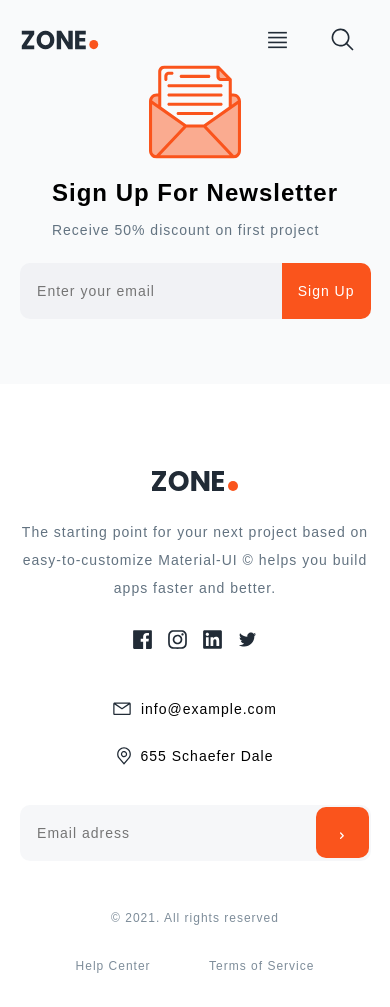
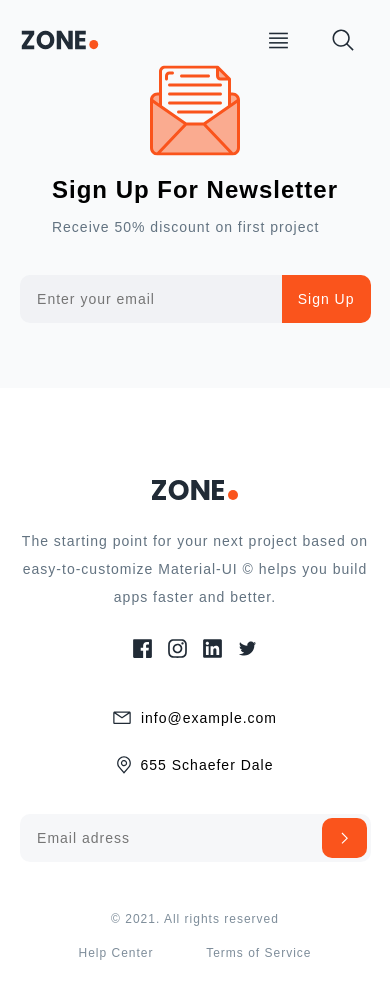
Before and after one commit to Aalmazbek/Marketing, a React (Create React App) app: page / in a window 390 px wide. Built offline with nearby package versions, Linux system fonts and the light colour scheme.

Commit message:
feat: Button mobile version, Footer paddings changed to flat value, Header buttons img width value changed to flat

```diff
--- a/src/components/Button/Button.module.css
+++ b/src/components/Button/Button.module.css
@@ -57,3 +57,43 @@
   background: rgba(145, 158, 171, 0.24);
   color: rgba(145, 158, 171, 0.5);
 }
+
+
+
+
+
+
+
+
+
+
+@media screen and (max-width: 1024px) {
+  .button:hover{
+    background: none;
+  }
+
+  .button:active{
+    transition: 0s;
+    background: rgba(0, 0, 0, 0.1);
+  }
+
+
+
+  .black:hover{
+    background: black;
+  }
+
+  .black:active{
+    background: rgba(69, 79, 91, 1);
+  }
+
+
+
+  .orange:hover{
+    background: rgba(250, 84, 28, 1);
+  }
+
+  .orange:active{
+    background: rgba(179, 32, 14, 1);
+  }
+}
--- a/src/components/Footer/Footer.css
+++ b/src/components/Footer/Footer.css
@@ -16,12 +16,12 @@ footer{
 .footer__newsletter-title{
   display: flex;
   align-items: center;
-  gap: 1.5vw;
+  gap: 20px;
 }
 
 
 .footer__newsletter-title > img{
-  width: 11vh;
+  width: 90px;
 }
 
 
@@ -29,7 +29,7 @@ footer{
 .footer__newsletter-title > div{
   display: flex;
   flex-direction: column;
-  gap: 0.5vw;
+  gap: 10px;
 }
 
 
@@ -47,16 +47,21 @@ footer{
 
 
 
+.footer__newsletter-form-section{
+  width: 45%;
+}
+
+
 .footer__newsletter-form-section form{
-  height: 8vh;
-  max-height: 56px;
+  width: 100%;
+  height: 55px;
 
   display: flex;
 }
 
 
 .footer__newsletter-form-section input{
-  width: 25vw;
+  width: 100%;
 
   padding: 0 5%;
 
@@ -79,14 +84,14 @@ footer{
 
 
 .footer__main{
-  padding: 10vh 0 4vh 0;
+  padding: 90px 0 40px 0;
 }
 
 
 .footer__main-container{
   display: flex;
   flex-direction: column;
-  gap: 12vh;
+  gap: 90px;
 }
 
 
@@ -172,8 +177,7 @@ footer{
 
 
 .footer__form-section form{
-  height: 8vh;
-  max-height: 56px;
+  height: 55px;
 
   margin: 0 auto;
   display: flex;
@@ -197,12 +201,15 @@ footer{
 
 .footer__form-section button{
   min-width: 55px;
+
+  display: flex;
+  align-items: center;
+  justify-content: center;
 }
 
 
 .footer__form-section button img{
-  width: 60%;
-  transform: rotate(-90deg);
+  height: 70%;
 }
 
 
@@ -254,7 +261,7 @@ footer{
 @media screen and (max-width: 1023px){
   .footer__newsletter-container{
     flex-direction: column;
-    gap: 3vh;
+    gap: 40px;
   }
 
 
@@ -277,6 +284,7 @@ footer{
 
   .footer__newsletter-form-section form{
     max-width: 450px;
+    height: 48px;
 
     margin: 0 auto;
   }
@@ -290,7 +298,7 @@ footer{
 
 
   .footer__main-container{
-    gap: 6vh;
+    gap: 50px;
   }
 
 
@@ -309,6 +317,7 @@ footer{
 
 
   .footer__title{
+    max-width: 500px!important;
     text-align: center;
   }
 
@@ -316,6 +325,7 @@ footer{
 
 
   .footer__form-section form{
+    max-width: 500px;
     position: relative;
   }
 
@@ -330,21 +340,21 @@ footer{
 
 
   .footer__form-section form button{
-    min-width: 50px;
+    min-width: 40px;
     width: 15%;
     max-width: 70px;
-    height: 90%;
+    height: 47px;
 
     position: absolute;
-    top: 5%;
-    right: 0.3%;
+    top: 4px;
+    right: 4px;
 
     border-radius: 10px;
   }
 
 
   .footer__form-section form button img{
-    width: 40%;
+    height: 80%;
   }
 
 
@@ -353,19 +363,38 @@ footer{
 
   .footer__copyright{
     flex-direction: column;
-    gap: 4vh;
+    gap: 20px;
   }
 
 
   .footer__copyright > nav{
-    gap: 15vw;
+    width: 100%;
+
+    justify-content: center;
+    gap: 15%;
+
+    white-space: nowrap;
   }
 
 }
 
 
-@media screen and (max-width: 768px){
+
+
+
+@media screen and (max-width: 600px){
+  .footer__form-section form{
+    height: 48px;
+  }
+
+
   .footer__form-section form button{
-    right: 0.5%;
+    width: 45px;
+    height: 40px;
+  }
+
+
+  .footer__form-section form button img{
+    height: 100%;
   }
 }
--- a/src/components/Header/Header.css
+++ b/src/components/Header/Header.css
@@ -249,7 +249,7 @@ hr{
 
 
 .header__burger-menu button img{
-  width: 3vh;
+  width: 25px;
 }
 
 
@@ -292,6 +292,7 @@ hr{
   transform: translateX(100%);
 
   background: rgb(255, 255, 255);
+  overflow: auto;
 }
 
 
```
Also changed, not shown: src/components/Footer/assets/arrow-darkMode.svg.
